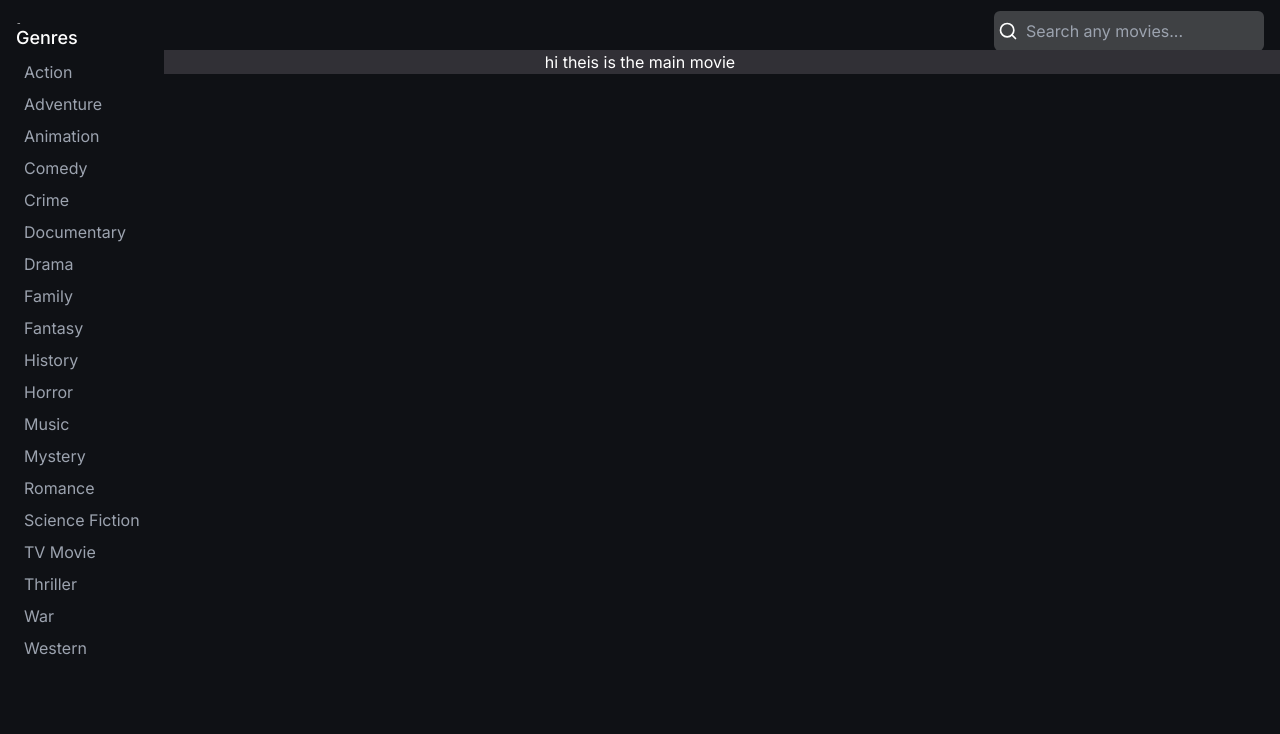
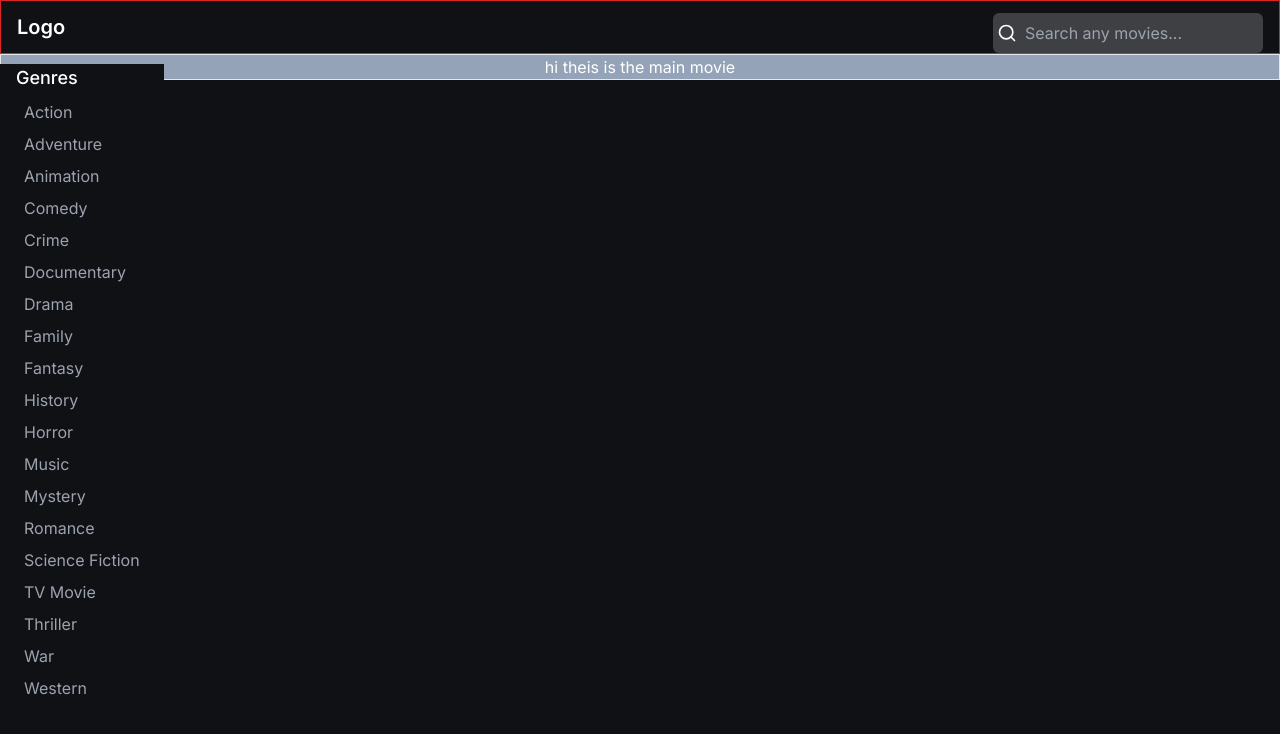
Before and after one commit to coder-kaleb/reelpick, a Next.js app: page / in a window 1280 px wide. Shown: the top 734 px of the page. Built offline with nearby package versions, Linux system fonts and the light colour scheme.

Commit message:
z-index problem

```diff
--- a/app/layout.tsx
+++ b/app/layout.tsx
@@ -17,7 +17,7 @@ export default function RootLayout({
   return (
     <html lang="en">
       <body
-        className={`${inter.className} bg-background-1 h-[300vh] leading-normal`}
+        className={`${inter.className} bg-background-1 leading-normal`}
       >
         {children}
       </body>
--- a/components/HomeMovi.tsx
+++ b/components/HomeMovi.tsx
@@ -15,10 +15,10 @@ const HomeMovi = () => {
     setNavState,
   };
   return (
-    <main className="relative mx-auto flex flex-col max-w-screen-2xl h-screen">
+    <main className="h-[250vh] w-full">
       <NavContext.Provider value={contextVale}>
         <Nav />
-        <div className="flex w-full items-start h-full">
+        <div className="flex h-full w-full items-start">
           <Sidebar />
           <MovieWrapper />
         </div>
--- a/components/MobNav.tsx
+++ b/components/MobNav.tsx
@@ -8,8 +8,8 @@ const MobNav = () => {
   const { isOpen, extendWidth, setNavState } = useNavContext();
   return (
     <header
-      className="relative flex items-center
-    gap-2 overflow-hidden px-4 pt-3 md:hidden"
+      className="sticky top-0 z-50 flex items-center
+    gap-2 overflow-hidden px-4  pt-3 md:hidden "
     >
       <Link
         href="/"
--- a/components/MovieWrapper.tsx
+++ b/components/MovieWrapper.tsx
@@ -2,7 +2,7 @@ import React from "react";
 
 const MovieWrapper = () => {
   return (
-    <section className="w-full bg-banner-background text-center mx-auto text-white">
+    <section className="relative z-0 w-full bg-slate-400 border text-center mx-auto text-white">
       hi theis is the main movie
     </section>
   )
--- a/components/Nav.tsx
+++ b/components/Nav.tsx
@@ -18,25 +18,22 @@ export interface navProps {
 }
 
 const Nav = () => {
-  const {isOpen, setNavState} = useNavContext()
   return (
     <>
       <header
-        className="relative pt-3 hidden max-w-screen-2xl
-     items-center justify-between gap-2 px-4 overflow-hidden md:flex"
+        className="sticky top-0 z-50 hidden w-full justify-between  border border-red-600 px-4 pt-3 md:flex
+     "
       >
         <Link href="/" className={`text-xl font-semibold text-white`}>
           Logo
         </Link>
         <div className={` relative flex items-center gap-3 md:gap-5`}>
-
-            <input
-              type="text"
-              placeholder="Search any movies..."
-              className={`max-w-72 w-full flex-1 rounded-md border-none bg-white-alpha-20 px-1 py-2 pl-8 text-white outline-none`}
-            />
-            <Search className="absolute left-1 top-1/2 size-5 -translate-y-1/2 text-white hover:cursor-pointer" />
-
+          <input
+            type="text"
+            placeholder="Search any movies..."
+            className={`w-full max-w-72 flex-1 rounded-md border-none bg-white-alpha-20 px-1 py-2 pl-8 text-white outline-none`}
+          />
+          <Search className="absolute left-1 top-1/2 size-5 -translate-y-1/2 text-white hover:cursor-pointer" />
         </div>
       </header>
       <MobNav />
--- a/components/Sidebar.tsx
+++ b/components/Sidebar.tsx
@@ -83,7 +83,7 @@ const Sidebar = () => {
   ];
   return (
     <aside
-      className={`fixed top-6 h-[80dvh] bg-background-1 px-4 transition-all duration-500 overflow-y-auto md:translate-x-0 ${!isOpen ? "-translate-x-full" : "translate-x-0"}`}
+      className={`fixed z-10 top-16 h-[90dvh] bg-background-1 px-4 transition-all duration-500 overflow-y-auto md:translate-x-0 ${!isOpen ? "-translate-x-full" : "translate-x-0"}`}
     >
       <h4 className="mb-1 text-lg font-medium text-white">Genres</h4>
       <ul className="w-full h-full">
```
